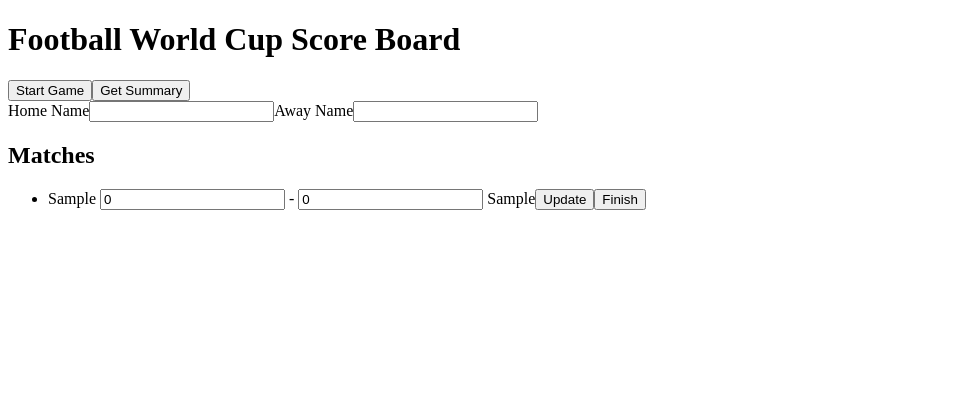
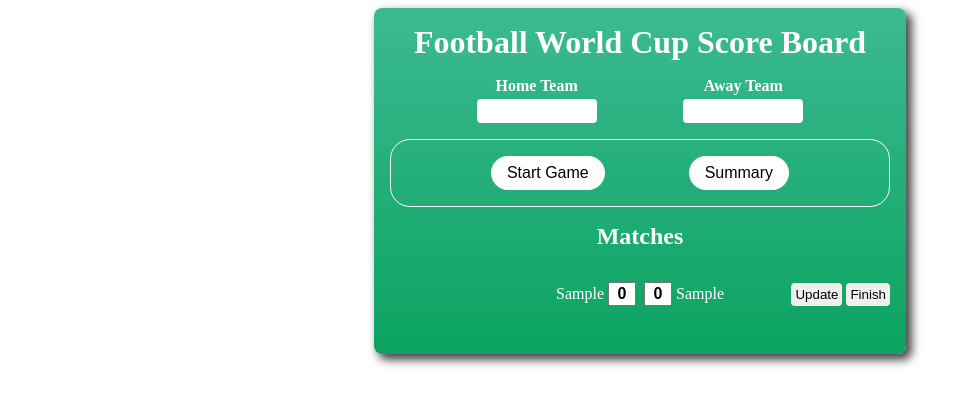
Before and after one commit to Wil89/sportradar-scoreboard, a React (Create React App) app: page / in a window 1280 px wide. Both pictures are taken after typing "Sample", "Sample" into the empty fields and a click on the button "Start Game". Shown: the top 406 px of the page, without its empty margins (0-974 px from the left). Built offline with nearby package versions, Linux system fonts and the light colour scheme.

Commit message:
some styling with styled-components

```diff
--- a/package.json
+++ b/package.json
@@ -42,6 +42,7 @@
     ]
   },
   "devDependencies": {
+    "@types/styled-components": "^5.1.26",
     "jest-watch-typeahead": "^0.6.5"
   }
 }
--- a/src/components/GameComponent.tsx
+++ b/src/components/GameComponent.tsx
@@ -1,14 +1,16 @@
 import React, { useState, useRef } from "react";
-import { Game, Score } from "./ScoreBoard";
+import { Game, Score, StyledProps } from "../models/models";
+import styled from "styled-components";
+import { TeamName } from "./Summary";
 
-type Props = {
+interface Props extends StyledProps {
   game: Game;
   finishCallback: (game: Game) => void;
   updateCallBack: (game: Game, score: Score) => void;
-};
+}
 
-export const GameComponent = (props: Props): JSX.Element => {
-  const { game, finishCallback, updateCallBack } = props;
+const BasicGameComponent = (props: Props): JSX.Element => {
+  const { game, finishCallback, updateCallBack, className } = props;
   const [homeScore, setHomeScore] = useState<number>(game.score.homeTeamScore);
   const [awayScore, setAwayScore] = useState<number>(game.score.awayTeamScore);
 
@@ -37,9 +39,10 @@ export const GameComponent = (props: Props): JSX.Element => {
   };
 
   return (
-    <li>
+    <li className={className}>
       <div>
-        <span>{game.score.homeTeamName} </span>
+        <div>
+          <TeamName alignRight>{game.score.homeTeamName} </TeamName>
           <input
             value={homeScore}
             type="number"
@@ -49,7 +52,8 @@ export const GameComponent = (props: Props): JSX.Element => {
             onChange={updateHomeScore}
             data-testid="home-score"
           />
-        {" - "}
+        </div>
+        <div>
           <input
             value={awayScore}
             type="number"
@@ -59,10 +63,77 @@ export const GameComponent = (props: Props): JSX.Element => {
             onChange={updateAwayScore}
             data-testid="away-score"
           />
-        <span> {game.score.awayTeamName}</span>
+          <TeamName> {game.score.awayTeamName}</TeamName>
+        </div>
+      </div>
+      <div>
         <button onClick={update}>Update</button>
         <button onClick={finish}>Finish</button>
       </div>
     </li>
   );
 };
+
+export const GameComponent = styled(BasicGameComponent)`
+  display: flex;
+  justify-content: center;
+  position: relative;
+  align-items: center;
+  padding: 1rem 0;
+
+  >div: first-of-type {
+    width: 100%;
+    display: flex;
+    justify-content: center;
+    align-items: center;
+
+    > div {
+        display: flex;
+        align-items: center;
+    }
+
+  }
+
+  input {
+    width: 20px;
+    text-align: center;
+    font-size: 1rem;
+    font-weight: bold;
+    margin: 0 4px;
+  }
+
+  input::-webkit-outer-spin-button,
+  input::-webkit-inner-spin-button {
+    -webkit-appearance: none;
+    margin: 0;
+  }
+
+  input[type="number"] {
+    -moz-appearance: textfield;
+  }
+
+  input:focus-visible {
+    outline: unset;
+  }
+
+  >div: last-of-type {
+    position: absolute;
+    right: 0;
+  }
+
+  span {
+    font-size: 1rem;
+    color: #ffffff;
+    width: 100px;
+    display: inline-block;
+  }
+
+  button {
+    border-radius: 4px;
+    border: none;
+    padding: 4px;
+  }
+  button: first-of-type {
+    margin-right: 4px;
+  }
+`;
--- /dev/null
+++ b/src/components/GameList.tsx
@@ -0,0 +1,45 @@
+import React from "react";
+import { Score, StyledProps } from "../models/models";
+import { Game } from "../models/models";
+import { GameComponent } from "./GameComponent";
+import styled from "styled-components";
+
+interface Props extends StyledProps {
+  games: Game[];
+  finishCallback: (game: Game) => void;
+  updateCallBack: (game: Game, score: Score) => void;
+}
+
+const BasicGameList = (props: Props) => {
+  const { games, className, finishCallback, updateCallBack } = props;
+  return (
+    <div className={className}>
+      <h2>Matches</h2>
+      <ul>
+        {games?.map((game) => (
+          <GameComponent
+            key={game.id}
+            game={game}
+            finishCallback={finishCallback}
+            updateCallBack={updateCallBack}
+          />
+        ))}
+      </ul>
+    </div>
+  );
+};
+
+const GameList = styled(BasicGameList)`
+  h2 {
+    font-size: 1.5rem;
+    color: #ffffff;
+    text-align: center;
+    margin: 1rem 0;
+  }
+  ul {
+    list-style: none;
+    padding: 0;
+  }
+`;
+
+export default GameList;
--- a/src/components/ScoreBoard.tsx
+++ b/src/components/ScoreBoard.tsx
@@ -2,40 +2,18 @@ import React, { useState } from "react";
 import { GameComponent } from "./GameComponent";
 import { ScoreForm } from "./ScoreForm";
 import { Summary } from "./Summary";
+import {
+  Game,
+  GameStatus,
+  ScoreName,
+  ScoreValue,
+  Score,
+  StyledProps,
+} from "../models/models";
+import styled from "styled-components";
+import GameList from "./GameList";
 
-enum GameStatus {
-  Started,
-  Finished,
-}
-
-export interface ScoreName {
-  homeTeamName: string;
-  awayTeamName: string;
-}
-
-export interface ScoreValue {
-  homeTeamScore: number;
-  awayTeamScore: number;
-  global: number;
-}
-
-export type Score = ScoreName & ScoreValue;
-
-export interface Game {
-  id: string;
-  status: GameStatus;
-  score: Score;
-}
-
-interface ScoreBoard {
-  games: Game[];
-  startGame: () => void;
-  finishGame: () => void;
-  updateGame: (score: Score) => void;
-  getSummary: () => Game[];
-}
-
-const ScoreBoard = (): JSX.Element => {
+const BasicScoreBoard = ({ className }: StyledProps): JSX.Element => {
   const [games, setGames] = useState<Game[]>([]);
   const [summary, setSummary] = useState<Game[]>([]);
 
@@ -67,6 +45,13 @@ const ScoreBoard = (): JSX.Element => {
   };
 
   const updateGame = (game: Game, score: Score) => {
+    // safaty check avoid reducing score (NO VAR ALLOWED :D )
+    if (
+      game.score.homeTeamScore > score.homeTeamScore ||
+      game.score.awayTeamScore > score.awayTeamScore
+    ) {
+      return;
+    }
     const idx = games.indexOf(game);
     const updatedGame: Game = {
       ...game,
@@ -93,28 +78,47 @@ const ScoreBoard = (): JSX.Element => {
   };
 
   return (
-    <div>
+    <div className={className}>
       <h1>Football World Cup Score Board</h1>
       <ScoreForm
         startGameCallback={startGame}
         getSummaryCallback={getSummary}
       />
-      <div>
-        <h2>Matches</h2>
-        <ul>
-          {games?.map((game) => (
-            <GameComponent
-              key={game.id}
-              game={game}
-              finishCallback={finishGame}
-              updateCallBack={updateGame}
-            />
-          ))}
-        </ul>
-      </div>
+      {games.length > 0 ? (
+        <GameList
+          games={games}
+          finishCallback={finishGame}
+          updateCallBack={updateGame}
+        />
+      ) : (
+        <p>No games today</p>
+      )}
       {summary.length > 0 && <Summary summary={summary} />}
     </div>
   );
 };
 
+const ScoreBoard = styled(BasicScoreBoard)`
+  max-width: 500px;
+  min-width: 300px;
+  width: auto;
+  margin: 0 auto;
+  padding: 1rem;
+  border-radius: 8px;
+  background-image: linear-gradient(to top, #0ba360 0%, #3cba92 100%);
+  box-shadow: 5px 5px 10px 1px rgba(0, 0, 0, 0.72);
+  > h1 {
+    text-align: center;
+    margin: 0;
+    font-size: 2rem;
+    color: #ffffff;
+  }
+
+  p {
+    font-size: 1rem;
+    color: #ffffff;
+    text-align: center;
+  }
+`;
+
 export default ScoreBoard;
--- a/src/components/ScoreForm.tsx
+++ b/src/components/ScoreForm.tsx
@@ -1,14 +1,16 @@
 import React, { FormEvent, useRef } from "react";
-import { Game, ScoreName } from "./ScoreBoard";
+import { ScoreName, StyledProps } from "../models/models";
+import styled from "styled-components";
 
-type Props = {
+interface Props extends StyledProps {
   startGameCallback: (score: ScoreName) => void;
   getSummaryCallback: () => void;
-};
+}
 
-export const ScoreForm = ({
+const BasicScoreForm = ({
   startGameCallback,
   getSummaryCallback,
+  className,
 }: Props): JSX.Element => {
   const homeNameRef = useRef<HTMLInputElement>(null);
   const awayNameRef = useRef<HTMLInputElement>(null);
@@ -25,34 +27,89 @@ export const ScoreForm = ({
   };
 
   const summary = (e: FormEvent) => {
-    e.preventDefault()
+    e.preventDefault();
     getSummaryCallback();
-  }
+  };
 
   return (
-    <form ref={formRef}>
+    <form ref={formRef} className={className}>
       <div>
-        <button onClick={startGame}>Start Game</button>
-        <button onClick={summary}>Get Summary</button>
-      </div>
         <div>
-        <label htmlFor="homeName">Home Name</label>
+          <label htmlFor="homeName">Home Team</label>
           <input
             type="text"
             name="homeName"
             id="homeName"
+            maxLength={20}
             ref={homeNameRef}
             data-testid="home-name"
           />
-        <label htmlFor="awayName">Away Name</label>
+        </div>
+        <div>
+          <label htmlFor="awayName">Away Team</label>
           <input
             type="text"
+            maxLength={20}
             name="awayName"
             id="awayName"
             ref={awayNameRef}
             data-testid="away-name"
           />
         </div>
+      </div>
+      <div>
+        <button onClick={startGame}>Start Game</button>
+        <button onClick={summary}>Summary</button>
+      </div>
     </form>
   );
 };
+
+export const ScoreForm = styled(BasicScoreForm)`
+  > div:first-of-type {
+    margin-top: 1rem;
+    display: flex;
+    justify-content: space-evenly;
+
+    label {
+      color: #ffffff;
+      font-size: 1rem;
+      font-weight: bold;
+      display: block;
+      text-align: center;
+      margin-bottom: 4px;
+    }
+
+    input {
+      height: 24px;
+      box-sizing: border-box;
+      border-radius: 4px;
+      border: none;
+      max-width: 120px;
+      padding: 4px;
+    }
+
+    input:focus-visible {
+      outline: unset;
+    }
+  }
+
+  > div:last-of-type {
+    padding: 1rem;
+    margin-top: 1rem;
+    border: 1px solid #ffffff;
+    border-radius: 20px;
+    display: flex;
+    justify-content: space-evenly;
+    align-items; center;
+
+    button {
+      background-color: #ffffff;
+      border: none;
+      padding: 0.5rem 1rem;
+      border-radius: 20px;
+      font-size: 1rem;
+    }
+  }
+
+`;
--- a/src/components/Summary.tsx
+++ b/src/components/Summary.tsx
@@ -1,24 +1,81 @@
 import React from "react";
-import { Game } from "./ScoreBoard";
+import { Game, StyledProps } from "../models/models";
+import styled from "styled-components";
+interface Props extends StyledProps {
+  summary: Game[];
+}
 
-type Props = {
-  summary: Game[];
+type TeamNameProps = {
+  alignRight?: boolean;
 };
 
-export const Summary = ({ summary }: Props) => {
+const BaseSpan = styled.span`
+  color: #ffffff;
+  font-size: 1rem;
+`;
+
+export const TeamName = styled(BaseSpan)`
+  width: 100px;
+  white-space: nowrap;
+  text-overflow: ellipsis;
+  overflow: hidden;
+  text-align: ${(props: TeamNameProps) =>
+    props.alignRight ? "right" : "left"};
+  display: inline-block;
+`;
+
+const TeamScore = styled(BaseSpan)`
+  margin: 0 4px;
+  font-weight: bold;
+`;
+
+const BasicSummary = ({ summary, className }: Props) => {
   return (
-    <div>
-      <h1>Summary</h1>
+    <div className={className}>
+      <h2>Summary</h2>
       <ul>
         {summary.map((sum) => (
           <li key={sum.id}>
-            <span>
-              {sum.score.homeTeamName} {sum.score.homeTeamScore} -{" "}
-              {sum.score.awayTeamScore} {sum.score.awayTeamName}
-            </span>
+            <div>
+              <TeamName alignRight>{sum.score.homeTeamName}</TeamName>
+              <TeamScore>{sum.score.homeTeamScore}</TeamScore>
+            </div>
+            <span> - </span>
+            <div>
+              <TeamScore>{sum.score.awayTeamScore}</TeamScore>
+              <TeamName>{sum.score.awayTeamName}</TeamName>
+            </div>
           </li>
         ))}
       </ul>
     </div>
   );
 };
+
+export const Summary = styled(BasicSummary)`
+  h2 {
+    font-size: 1.5rem;
+    color: #ffffff;
+    text-align: center;
+    margin: 1rem 0;
+  }
+  ul {
+    list-style: none;
+    padding: 0;
+  }
+
+  li {
+    display: flex;
+    justify-content: center;
+    align-items: center;
+    padding: 0.5rem 0;
+    > div {
+      display: flex;
+      align-items: center;
+    }
+  }
+
+  span {
+    color: #ffffff;
+  }
+`;
--- /dev/null
+++ b/src/models/models.tsx
@@ -0,0 +1,27 @@
+export enum GameStatus {
+  Started,
+  Finished,
+}
+
+export interface ScoreName {
+  homeTeamName: string;
+  awayTeamName: string;
+}
+
+export interface ScoreValue {
+  homeTeamScore: number;
+  awayTeamScore: number;
+  global: number;
+}
+
+export type Score = ScoreName & ScoreValue;
+
+export interface Game {
+  id: string;
+  status: GameStatus;
+  score: Score;
+}
+
+export interface StyledProps {
+    className?: string;
+}
```
Also changed, not shown: 2 other files (tests, documents, lock files or other folders). Lines whose indentation alone changed are shown as unchanged.
